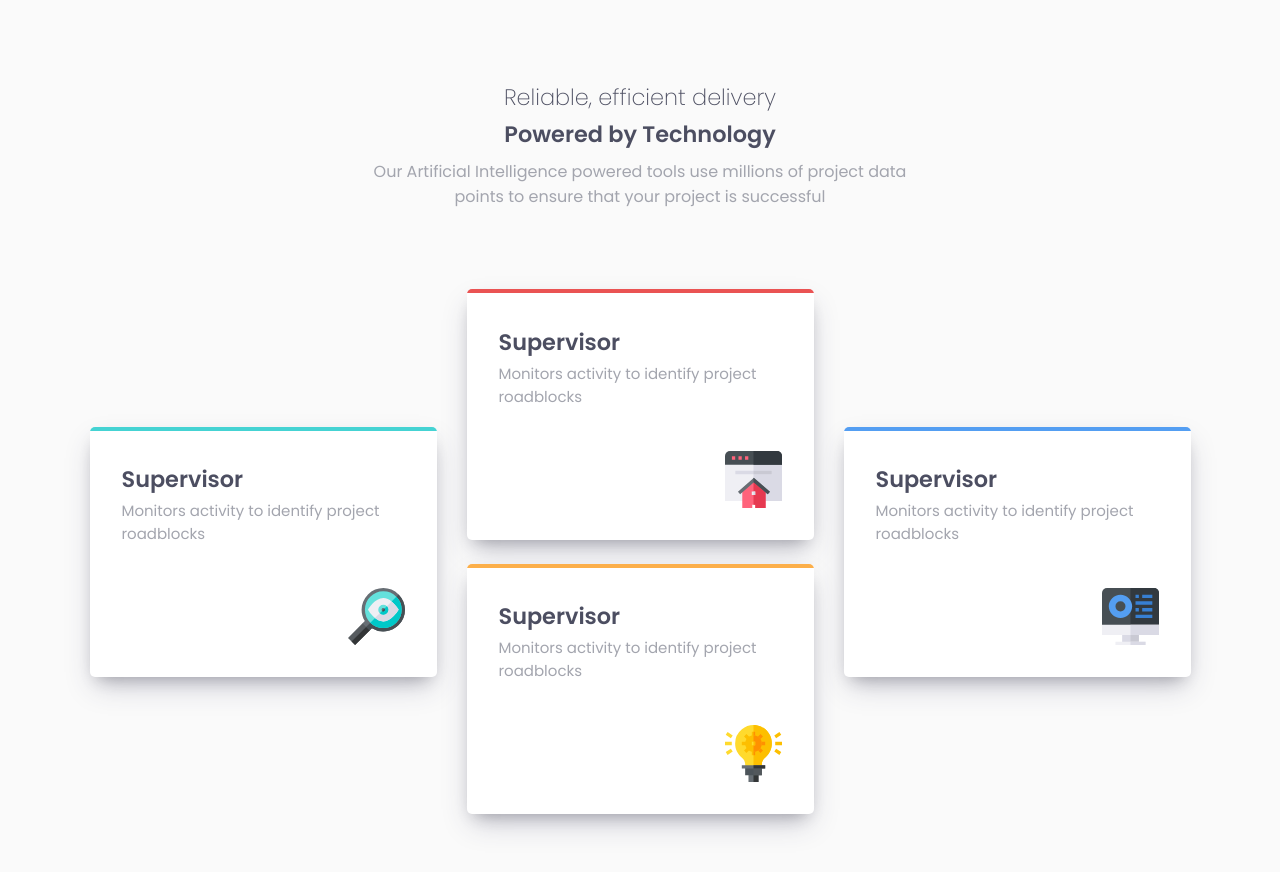
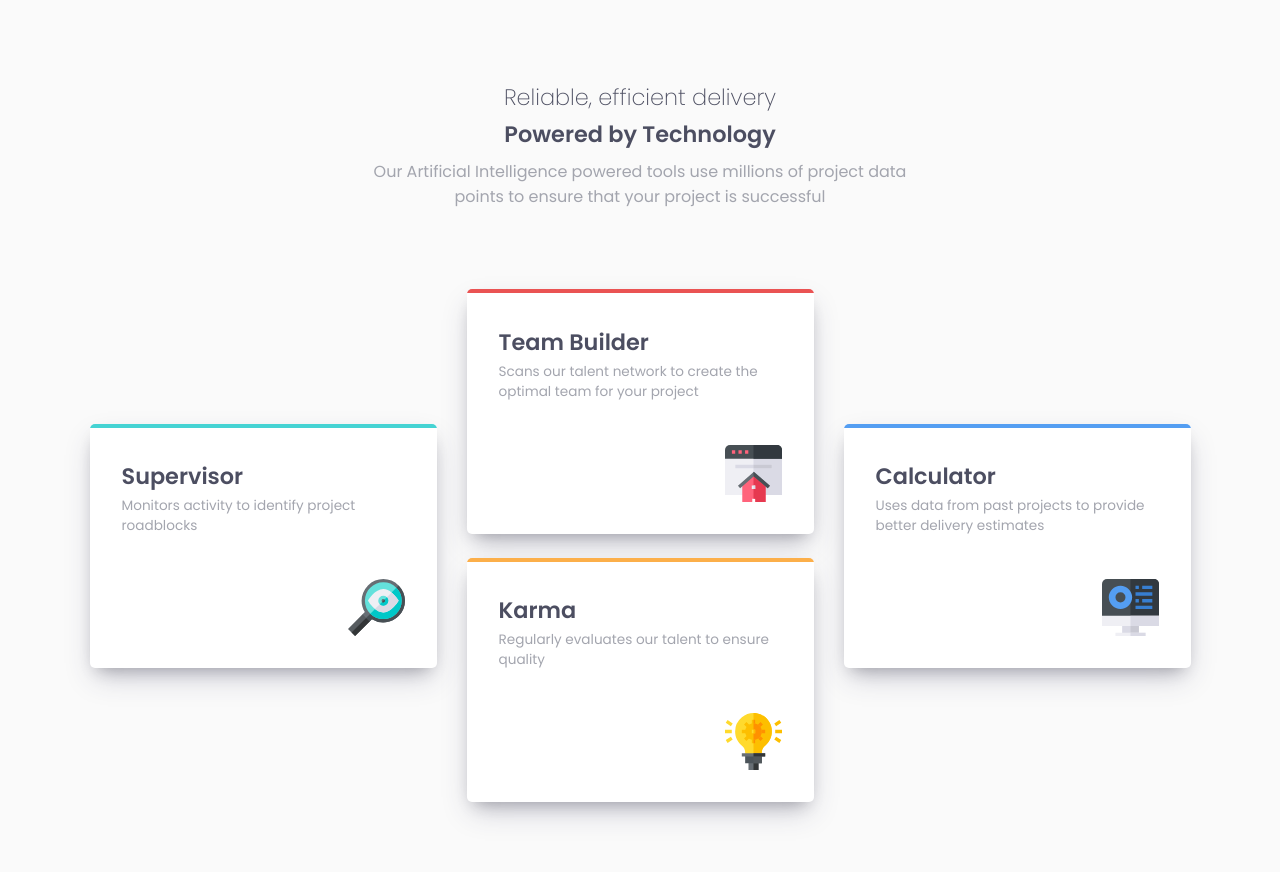
Before and after one commit to Z-ayat/Four-card-feature-section-challenge, a plain HTML site: page index.html in a window 1280 px wide. Drawn offline with Linux system fonts and the light colour scheme.

```diff
--- a/index.html
+++ b/index.html
@@ -31,29 +31,29 @@
             <div class="cards-wrapper">
                 <section class="card card-two">
                     <header class="card-head">
-                        <h4 class="card-head">Supervisor</h4>
+                        <h4 class="card-head">Team Builder</h4>
                     </header>
                     <main class="card-content">
-                        <p>Monitors activity to identify project roadblocks</p>
+                        <p>Scans our talent network to create the optimal team for your project</p>
                     </main>
                     <img src="images/icon-team-builder.svg" alt="super visor" class="">
                 </section>
                 <section class="card card-three">
                     <header class="card-head">
-                        <h4 class="card-head">Supervisor</h4>
+                        <h4 class="card-head">Karma</h4>
                     </header>
                     <main class="card-content">
-                        <p>Monitors activity to identify project roadblocks</p>
+                        <p>Regularly evaluates our talent to ensure quality</p>
                     </main>
                     <img src="images/icon-karma.svg" alt="super visor" class="">
                 </section>
             </div>
             <section class="card card-four">
                 <header class="card-head">
-                    <h4 class="card-head">Supervisor</h4>
+                    <h4 class="card-head">Calculator</h4>
                 </header>
                 <main class="card-content">
-                    <p>Monitors activity to identify project roadblocks</p>
+                    <p>Uses data from past projects to provide better delivery estimates</p>
                 </main>
                 <img src="images/icon-calculator.svg" alt="super visor" class="">
             </section>
--- a/style.css
+++ b/style.css
@@ -56,6 +56,10 @@ img {
     color: var(--Very-Dark-Blue);
     padding: .2rem 0;
     font-weight: 600;
+}
+
+main p {
+    font-size: 0.85rem;
 }
 
 .card {
```
